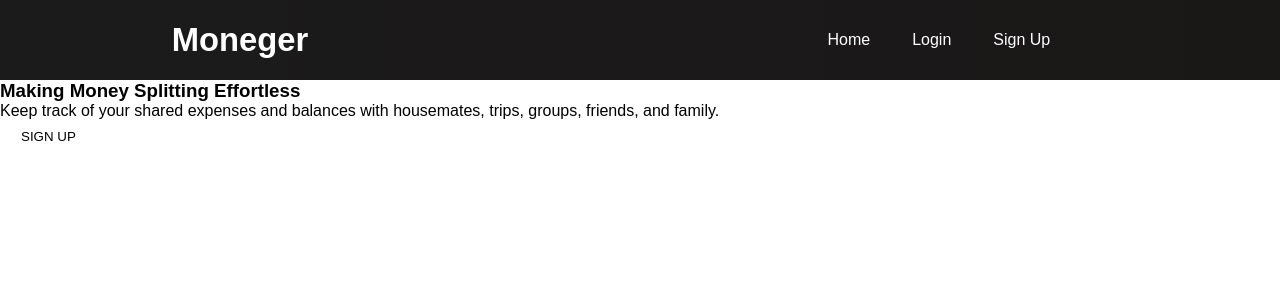
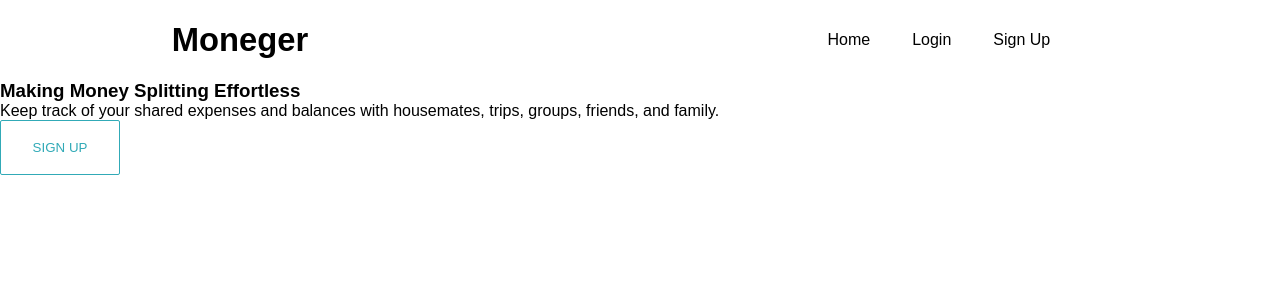
Before and after one commit to Jeremyljr/Moneger, a React (Create React App) app: page / in a window 1280 px wide. Shown: the top 300 px of the page. Built offline with nearby package versions, Linux system fonts and the light colour scheme.

Commit message:
button components styles

```diff
--- a/src/components/Button.css
+++ b/src/components/Button.css
@@ -1,10 +1,14 @@
 :root {
-    --primary: #fff;
+    --primary: #31AAB7;
+    --text: #fff;
+    --secondary: #000;
 }
 
 .btn {
-    padding: 8px 20px;
-    border-radius: 2px;
+    padding: 15px 20px;
+    height: 55px;
+    width: 120px;
+    border-radius: 20px;
     outline: none;
     border: none;
     cursor: pointer;
@@ -12,14 +16,24 @@
 
 .btnPrimary{
     background-color: var(--primary);
-    color: black;
-    border: 1px solid var(--primary);
+    color: var(--text);
+}
+
+.btnSecondary{
+    background-color: var(--primary);
+    color: var(--text);
+    border-radius: 2px;
 }
 
 .btnOutline{
     background-color: transparent;
-    color: black;
-    padding: 8px 20px;
+    color: var(--primary);
+    border-radius: 2px;
     border: 1px solid var(--primary);
     transition: all 0.3s ease-out;
 }
+
+.btnOutline:hover{
+    color: var(--text);
+    background-color: var(--primary);
+}
--- a/src/containers/homePage/Navbars.css
+++ b/src/containers/homePage/Navbars.css
@@ -1,5 +1,5 @@
 .navbar {
-    background: linear-gradient(90deg, rgb(28, 27, 27) 0%, rgb(26, 23, 23) 100%);
+    /*background: linear-gradient(90deg, rgb(28, 27, 27) 0%, rgb(26, 23, 23) 100%)*/
     height: 80px;
     display: flex;
     justify-content: center;
@@ -50,7 +50,7 @@
   }
 
   .navLinks {
-    color: #fff;
+    color: #000;
     display: flex;
     align-items: center;
     text-decoration: none;
@@ -60,7 +60,8 @@
   }
 
   .navLinks:hover {
-    border-bottom: 4px solid #fff;
+    color: #129AA6;
+    /* border-bottom: 4px solid #000; */
     transition: all 0.2s ease-out;
   }
 
@@ -77,7 +78,6 @@
   }
 
   .title{
-    color: #fff;
     font-size: 28px;
   }
 
```
